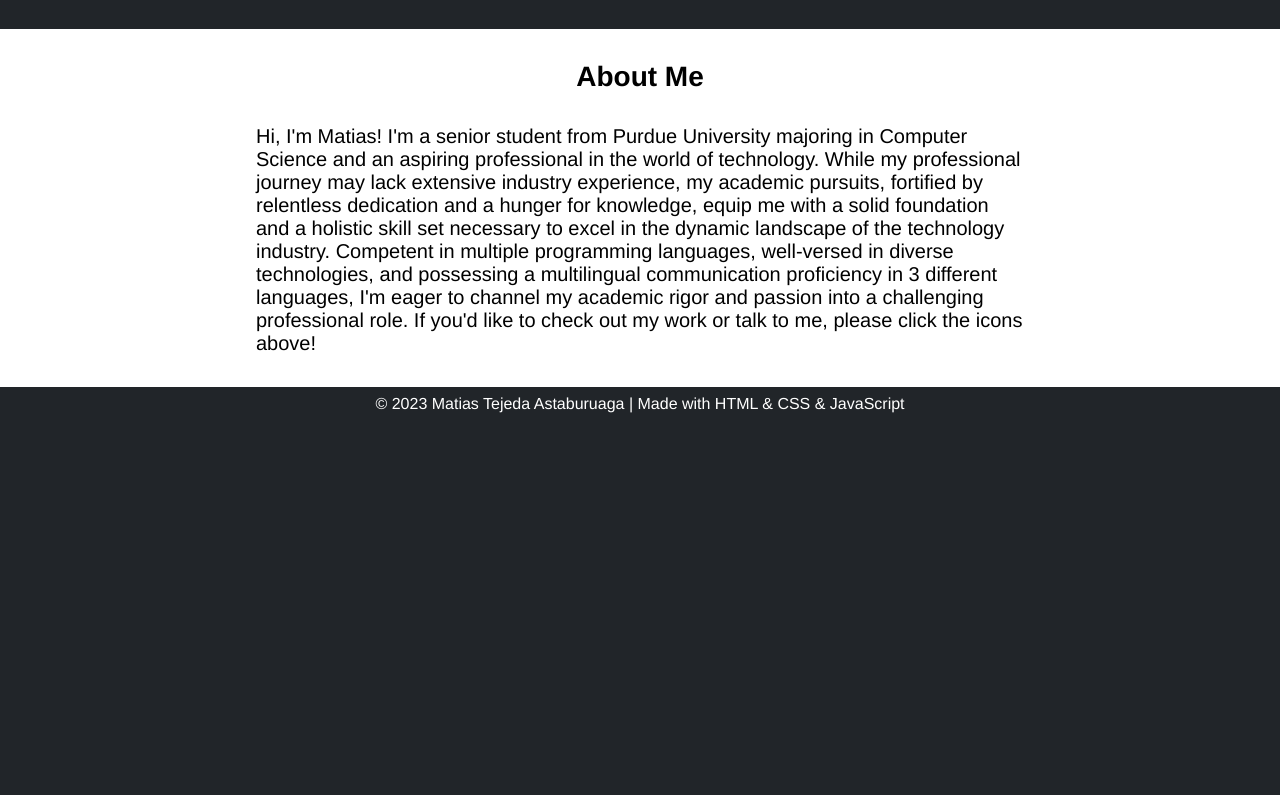
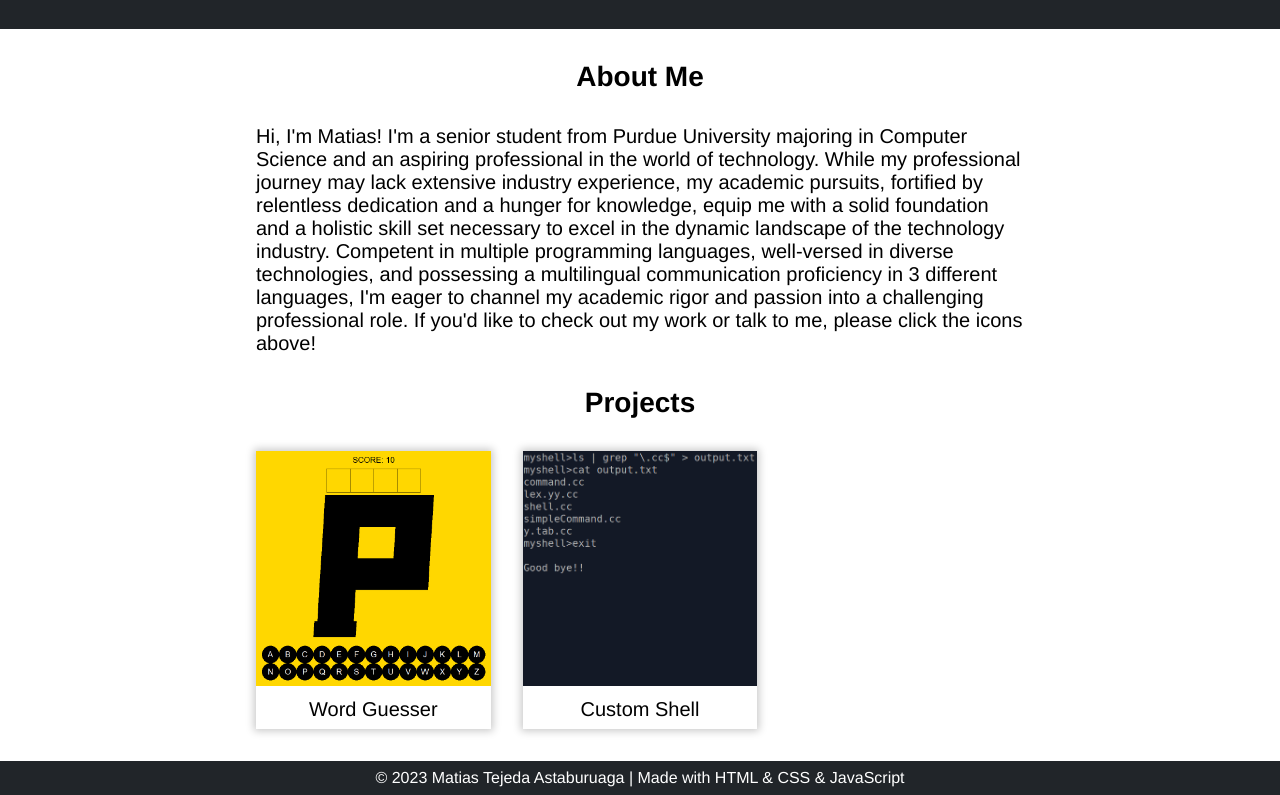
Before and after one commit to mtejedap/personal-website, a plain HTML site: page index.html in a window 1280 px wide. Shown: the part 512-1307 px from the top of the page. Before the commit the page ends 933 px from the top, so only its background shows below. Drawn offline with Linux system fonts and the light colour scheme.

Commit message:
Add projects section

```diff
--- a/index.html
+++ b/index.html
@@ -61,6 +61,19 @@
             professional role. If you'd like to check out my work or talk to me, please click the icons above!
         </p>
     </div>
+    <div class="projects-wrapper">
+        <h1 class="projects-header">Projects</h1>
+        <div class="projects-grid">
+            <a class="project-link" href="https://github.com/mtejedap/word-guesser" target="_blank" title="Word Guesser">
+                <img class="project-img" src="assets/word_guesser.png">
+                <p>Word Guesser</p>
+            </a>
+            <a class="project-link" href="https://github.com/mtejedap/custom-shell" target="_blank" title="Word Guesser">
+                <img class="project-img" src="assets/custom_shell.png">
+                <p>Custom Shell</p>
+            </a>
+        </div>
+    </div>
     <p class="copyright">© 2023 Matias Tejeda Astaburuaga | Made with HTML & CSS & JavaScript</p>
 </body>
 </html>
--- a/main.js
+++ b/main.js
@@ -18,6 +18,7 @@ english.addEventListener("click", () => {
     "well-versed in diverse technologies, and possessing a multilingual communication proficiency " +
     "in 3 different languages, I'm eager to channel my academic rigor and passion into a challenging " +
     "professional role. If you'd like to check out my work or talk to me, please click the icons above!";
+    document.querySelector(".projects-header").textContent = "Projects";
     document.querySelector(".copyright").textContent = "© 2023 Matias Tejeda Astaburuaga | " +
     "Made with HTML & CSS & JavaScript";
 });
@@ -40,6 +41,7 @@ spanish.addEventListener("click", () => {
         "multilingüe en 3 idiomas diferentes, estoy ansioso por canalizar mi rigor académico y mi " +
         "pasión en un rol profesional desafiante. Si desea ver mi trabajo o hablar conmigo, " +
         "¡Haga click en los íconos de arriba!";
+    document.querySelector(".projects-header").textContent = "Proyectos";
     document.querySelector(".copyright").textContent = "© 2023 Matias Tejeda Astaburuaga | " +
     "Hecho con HTML & CSS & JavaScript";
 });
--- a/styles.css
+++ b/styles.css
@@ -99,12 +99,12 @@ body {
     color: #F40F02;
 }
 
-.about-wrapper {
+.about-wrapper, .projects-wrapper {
     background-color: #fff;
     color: black;
 }
 
-.about-header {
+.about-header, .projects-header {
     padding-top: 32px;
     font-size: 1.75rem;
     text-align: center;
@@ -115,10 +115,44 @@ body {
     font-size: 1.25rem;
     margin: auto;
     width: 60%;
+}
+
+.projects-grid {
+    display: grid;
+    margin: auto;
+    width: 60%;
+    grid-template-columns: repeat(3, 1fr);
+    gap: 32px;
     padding-bottom: 32px;
+}
+
+.project-link {
+    box-shadow: 0 0 8px 2px rgb(200,200,200);
+    text-decoration: none;
+}
+
+.project-link p {
+    padding: 8px;
+    color: black;
+    font-size: 1.25rem;
+    text-align: center;
+}
+
+.project-img {
+    max-width: 100%;
 }
 
 .copyright {
     padding-block: 8px;
     text-align: center;
 }
+
+@media (max-width: 600px) {
+    .about-body, .projects-grid {
+        width: 90%;
+    }
+
+    .projects-grid {
+        grid-template-columns: 1fr;
+    }
+}
```
